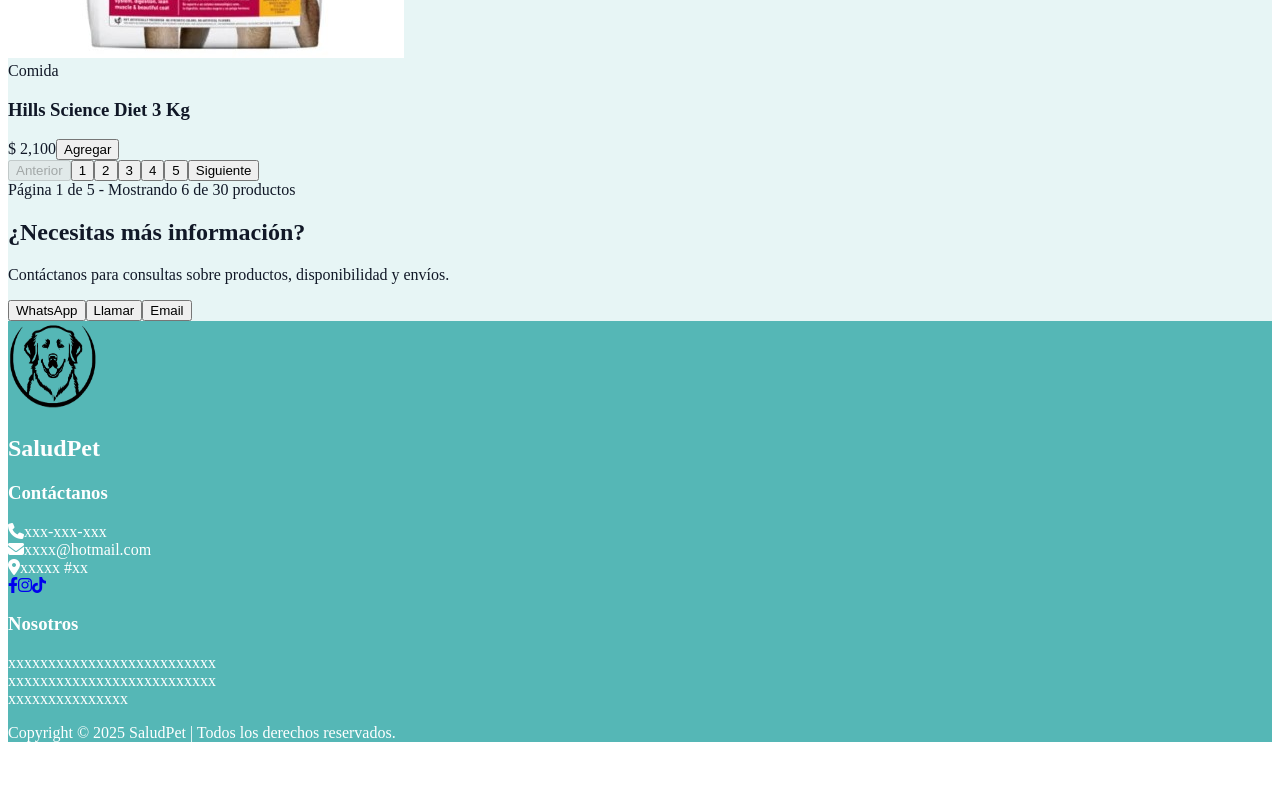
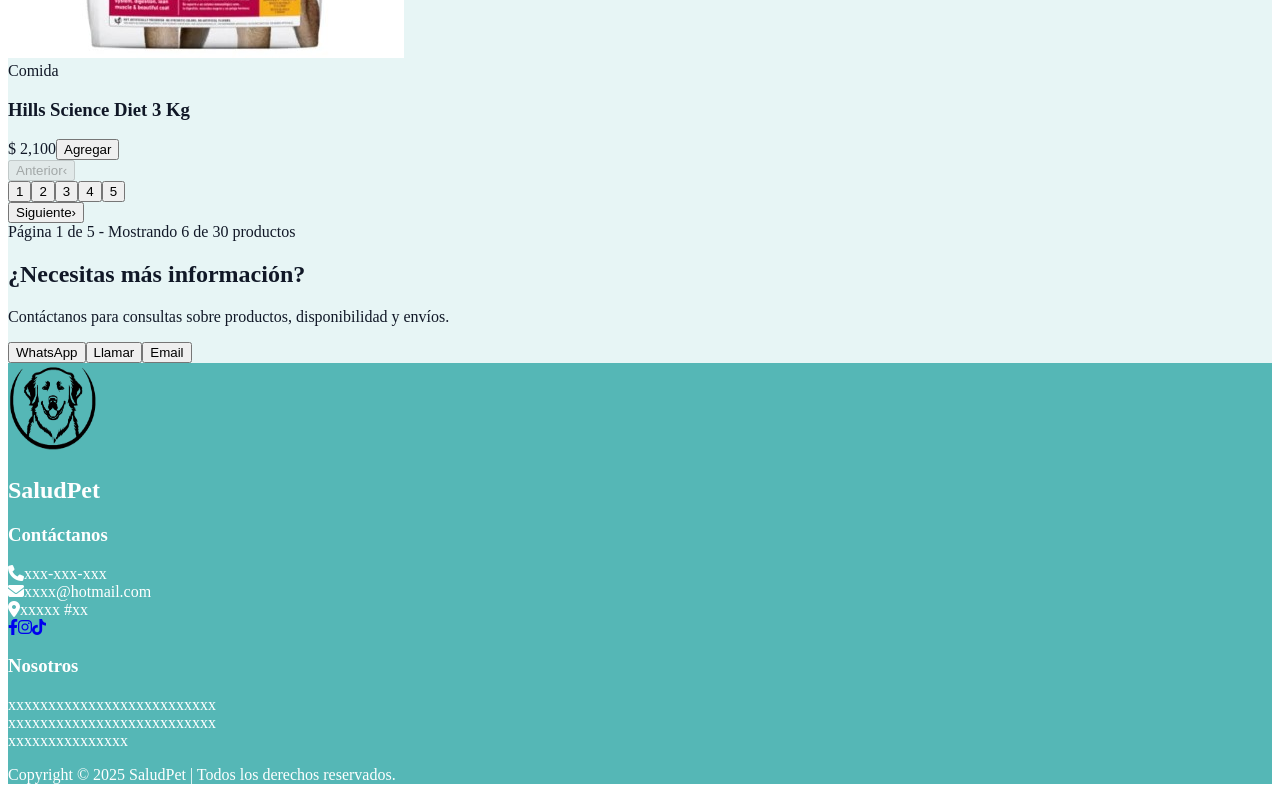
Before and after one commit to TeranHc/Veterinaria1, a Next.js app: page /pages/tienda-canina in a window 1280 px wide. Shown: the part 7750-8550 px from the top of the page. Before the commit the page ends 8508 px from the top, so only its background shows below. Built offline with nearby package versions, Linux system fonts and the light colour scheme.

Commit message:
Cambios cell

```diff
--- a/src/app/pages/tienda-canina/page.js
+++ b/src/app/pages/tienda-canina/page.js
@@ -394,7 +394,7 @@
         <button
           key={i}
           onClick={() => handlePageChange(i)}
-          className={`px-4 py-2 mx-1 rounded-md font-medium transition-colors duration-200 ${
+          className={`px-2 py-2 sm:px-4 mx-0.5 text-xs sm:text-sm rounded-md font-medium transition-colors duration-200 min-w-[32px] sm:min-w-[40px] ${
             currentPage === i
               ? 'bg-blue-600 text-white'
               : 'bg-white text-gray-700 border border-gray-300 hover:bg-gray-50'
@@ -564,32 +564,36 @@
 
         {/* Paginación */}
         {totalPages > 0 && (
-          <div className="flex justify-center items-center mt-12 mb-8">
-            <div className="flex items-center space-x-2">
+          <div className="flex justify-center items-center mt-12 mb-8 px-2">
+            <div className="flex items-center space-x-1 sm:space-x-2 overflow-x-auto">
               <button
                 onClick={() => handlePageChange(currentPage - 1)}
                 disabled={currentPage === 1}
-                className={`px-4 py-2 rounded-md font-medium transition-colors duration-200 ${
+                className={`px-2 py-2 sm:px-4 text-xs sm:text-sm rounded-md font-medium transition-colors duration-200 whitespace-nowrap ${
                   currentPage === 1
                     ? 'bg-gray-200 text-gray-400 cursor-not-allowed'
                     : 'bg-white text-gray-700 border border-gray-300 hover:bg-gray-50'
                 }`}
               >
-                Anterior
+                <span className="hidden sm:inline">Anterior</span>
+                <span className="sm:hidden">‹</span>
               </button>
 
-              {renderPagination()}
+              <div className="flex items-center space-x-1">
+                {renderPagination()}
+              </div>
 
               <button
                 onClick={() => handlePageChange(currentPage + 1)}
                 disabled={currentPage === totalPages}
-                className={`px-4 py-2 rounded-md font-medium transition-colors duration-200 ${
+                className={`px-2 py-2 sm:px-4 text-xs sm:text-sm rounded-md font-medium transition-colors duration-200 whitespace-nowrap ${
                   currentPage === totalPages
                     ? 'bg-gray-200 text-gray-400 cursor-not-allowed'
                     : 'bg-white text-gray-700 border border-gray-300 hover:bg-gray-50'
                 }`}
               >
-                Siguiente
+                <span className="hidden sm:inline">Siguiente</span>
+                <span className="sm:hidden">›</span>
               </button>
             </div>
           </div>
```
